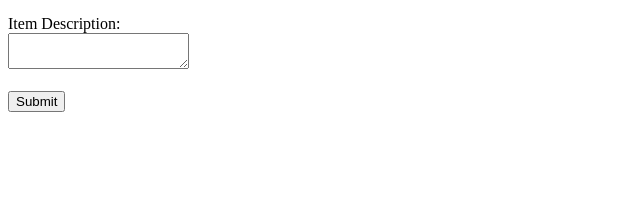
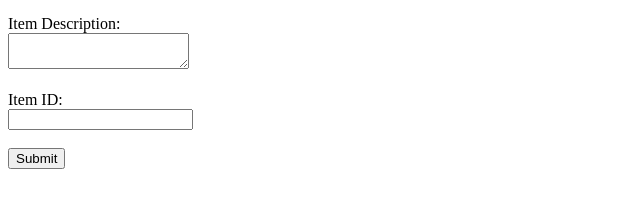
Before and after one commit to vidon23/flask-todo-project, a plain HTML site: page templates/todo.html in a window 1280 px wide. Shown: the part 109-316 px from the top of the page, without its empty margins (0-640 px from the left). Drawn offline with Linux system fonts and the light colour scheme.

Commit message:
Added Item ID field

```diff
--- a/templates/todo.html
+++ b/templates/todo.html
@@ -13,6 +13,8 @@
         <label>Item Description:</label><br>
         <textarea name="itemDescription"></textarea><br><br>
 
+<label>Item ID:</label><br>
+<input type="text" name="itemId"><br><br>
         <button type="submit">Submit</button>
     </form>
 </body>
```
